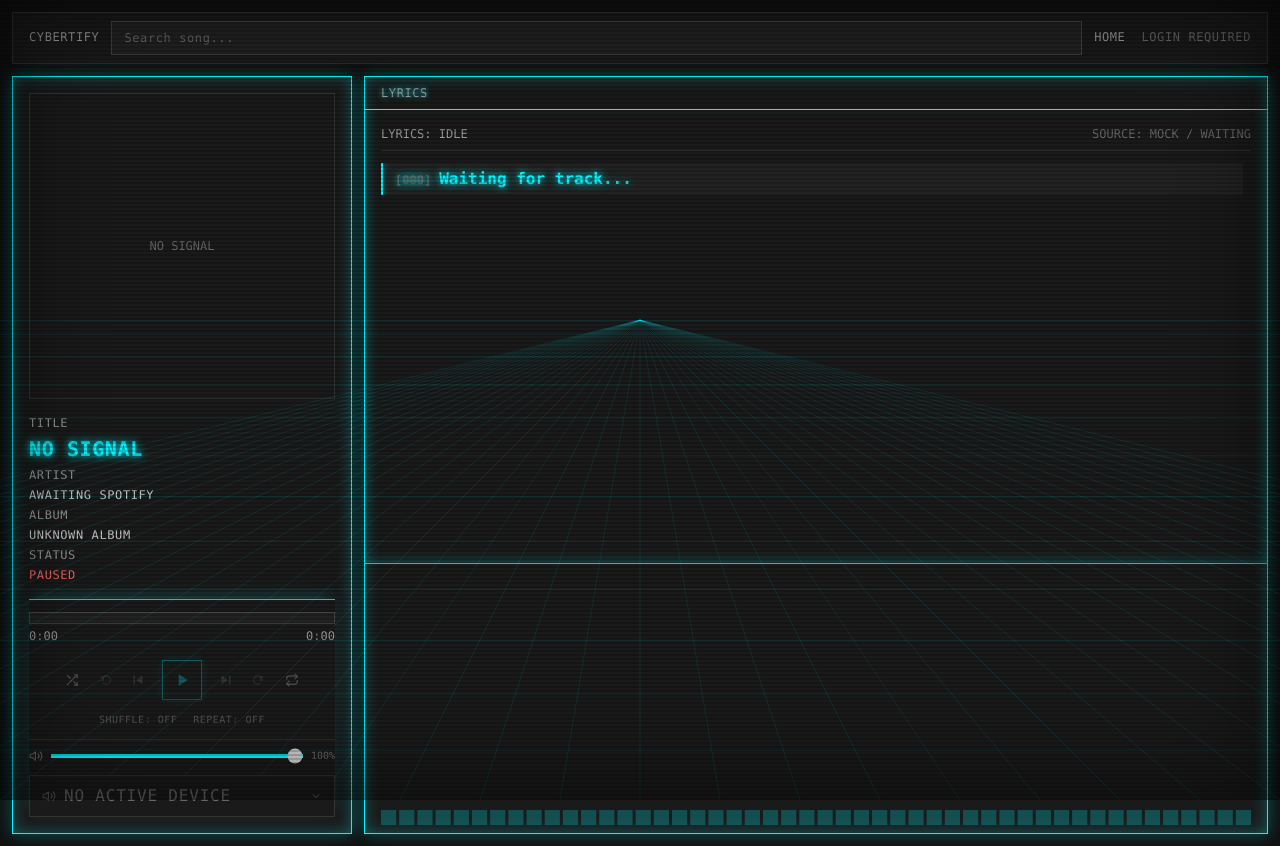
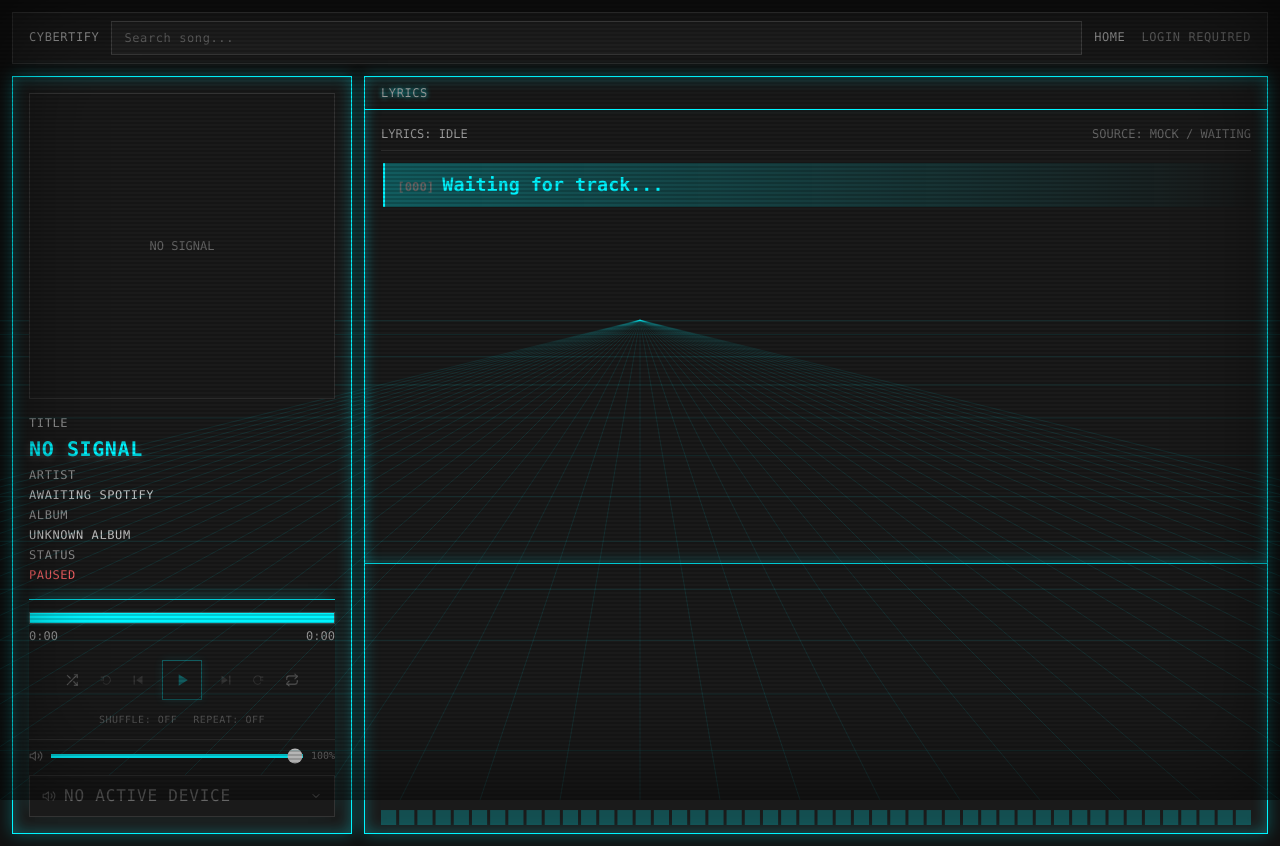
Before and after one commit to NILBERMAYTA/Cybertify, a React (Vite) app: page /player in a window 1280 px wide. Built offline with nearby package versions, Linux system fonts and the light colour scheme.

Commit message:
Ta mejor la letra

```diff
--- a/src/components/layout/TerminalLayout.tsx
+++ b/src/components/layout/TerminalLayout.tsx
@@ -20,7 +20,7 @@ import { TerminalShell } from './TerminalShell'
 import { extractColors } from '../../features/theme/extractColors'
 import { initWebPlayer, disconnectWebPlayer } from '../../features/player/webPlaybackSdk'
 
-const POLL_INTERVAL_MS = 5000
+const POLL_INTERVAL_MS = 1000
 
 function formatMs(ms: number) {
   const totalSeconds = Math.floor(ms / 1000)
@@ -161,16 +161,16 @@ function TerminalLayoutComponent() {
             <div className="space-y-1 text-xs text-[#999]">
               <div className="h-3 w-full border border-[#444] bg-[#222]">
                 <div
-                    className="h-full transition-all duration-500 ease-linear"
+                  className="h-full"
                   style={{
                     backgroundColor: 'var(--color-dynamic-primary, #00f5ff)',
                     boxShadow: '0 0 5px var(--color-dynamic-glow, rgba(0, 245, 255, 0.3))',
-                      width: `${progress}%`,
+                    width: `${Math.min(100, Math.max(0, (Math.floor(progressMs / 1000) / Math.floor((durationMs || 1) / 1000)) * 100))}%`,
                   }}
                 />
               </div>
               <div className="flex justify-between">
-                  <span>{formatMs(progressMs)}</span>
+                <span>{formatMs(Math.floor(progressMs / 1000) * 1000)}</span>
                 <span>{formatMs(durationMs)}</span>
               </div>
             </div>
--- a/src/components/lyrics/LyricsPanel.tsx
+++ b/src/components/lyrics/LyricsPanel.tsx
@@ -176,22 +176,35 @@ function LyricsPanelComponent({ albumName, artistName, durationMs, lrcText, prog
       <div className="scrollbar-hide relative max-h-[48vh] space-y-1 overflow-y-auto pr-2 text-[#999]" ref={containerRef}>
         {lines.map((line, index) => {
           const isActive = index === activeIndex
+          const isPrev = index === activeIndex - 1
+          const isNext = index === activeIndex + 1
+
+          let className = 'border-l-2 border-transparent px-3 py-1 text-[#888] transition-all duration-300'
+          let style: React.CSSProperties = {}
+
+          if (isActive) {
+            className = 'border-l-2 px-3 py-2 text-lg font-bold transition-all duration-300'
+            style = {
+              color: 'var(--color-dynamic-primary, #00f5ff)',
+              borderColor: 'var(--color-dynamic-primary, #00f5ff)',
+              background: 'linear-gradient(90deg, var(--color-dynamic-glow, rgba(0,245,255,0.15)) 0%, transparent 100%)',
+              textShadow: 'none',
+              transform: 'scale(1.02) translateX(2px)',
+              transformOrigin: 'left center'
+            }
+          } else if (isPrev || isNext) {
+            className = 'border-l-2 border-transparent px-3 py-1 transition-all duration-300'
+            style = {
+              color: 'var(--color-dynamic-primary, #00f5ff)',
+              opacity: 0.85,
+              textShadow: 'none'
+            }
+          }
 
           return (
             <p
-              className={
-                isActive
-                  ? 'border-l-2 bg-[#222] px-3 py-1 text-base font-bold text-white terminal-glow-text'
-                  : 'border-l-2 border-transparent px-3 py-1 text-[#888]'
-              }
-              style={
-                isActive
-                  ? {
-                      borderColor: 'var(--color-dynamic-primary, #00f5ff)',
-                      boxShadow: 'inset 10px 0 10px -10px var(--color-dynamic-glow, rgba(0,245,255,0.3))'
-                    }
-                  : {}
-              }
+              className={className}
+              style={style}
               key={`${line.timeMs}-${line.text}`}
               ref={isActive ? activeLineRef : null}
             >
--- a/src/components/player/AlbumCover.tsx
+++ b/src/components/player/AlbumCover.tsx
@@ -3,13 +3,22 @@ import { memo } from 'react'
 type AlbumCoverProps = {
   imageUrl?: string
   title?: string
+  isPlaying?: boolean
 }
 
-function AlbumCoverComponent({ imageUrl, title = 'Album cover' }: AlbumCoverProps) {
+function AlbumCoverComponent({ imageUrl, title = 'Album cover', isPlaying = false }: AlbumCoverProps) {
   return (
-    <div className="aspect-square w-full border border-[#333] bg-[#1a1a1a]">
+    <div className="relative aspect-square w-full overflow-hidden border border-[#333] bg-[#1a1a1a]">
       {imageUrl ? (
-        <img className="h-full w-full object-cover" src={imageUrl} alt={title} />
+        <>
+          <img className="h-full w-full object-cover" src={imageUrl} alt={title} />
+          {isPlaying && (
+            <div
+              className="glitch-overlay absolute inset-0 pointer-events-none"
+              style={{ '--bg-image': `url(${imageUrl})` } as React.CSSProperties}
+            />
+          )}
+        </>
       ) : (
         <div className="flex h-full items-center justify-center text-xs uppercase text-[#666]">
           No Signal
--- a/src/components/player/DeviceSelector.tsx
+++ b/src/components/player/DeviceSelector.tsx
@@ -2,6 +2,7 @@ import { memo, useCallback, useEffect, useRef, useState } from 'react'
 import { motion, AnimatePresence } from 'framer-motion'
 import { spotifyConfig } from '../../app/config'
 import { getValidAccessToken } from '../../features/auth/spotifyAuth'
+import { usePlayerStore } from '../../features/player/playerStore'
 import {
   getAvailableDevices,
   transferPlayback,
@@ -121,7 +122,10 @@ function DeviceSelectorComponent({ onTransfer }: DeviceSelectorProps) {
   const [error, setError] = useState('')
   const wrapperRef = useRef<HTMLDivElement | null>(null)
 
-  const activeDevice = devices.find((d) => d.is_active) ?? null
+  const activeStoreDevice = usePlayerStore((state) => state.activeDevice)
+
+  // Prefer the freshly fetched active device from the dropdown, but default to the store's auto-polled active device
+  const activeDevice = devices.find((d) => d.is_active) ?? activeStoreDevice
 
   // Close on click outside
   useEffect(() => {
--- a/src/components/player/PlayerCard.tsx
+++ b/src/components/player/PlayerCard.tsx
@@ -11,10 +11,13 @@ function PlayerCardComponent() {
 
   return (
     <article className="space-y-4">
-      <AlbumCover imageUrl={albumImage} title={trackName || 'Track artwork'} />
+      <AlbumCover imageUrl={albumImage} title={trackName || 'Track artwork'} isPlaying={isPlaying} />
       <div className="space-y-1 text-xs uppercase tracking-wider">
         <p className="text-[#999]">Title</p>
-        <h2 className="terminal-glow-text break-words text-xl font-bold text-white">
+        <h2
+          className="terminal-glow-text break-words text-xl font-bold text-white"
+          style={{ textShadow: '0 2px 8px rgba(255,255,255,0.2)' }}
+        >
           {trackName || 'NO SIGNAL'}
         </h2>
         <p className="text-[#999]">Artist</p>
--- a/src/features/player/ProgressTicker.tsx
+++ b/src/features/player/ProgressTicker.tsx
@@ -1,12 +1,18 @@
 import { memo, useEffect } from 'react'
 import { usePlayerStore } from './playerStore'
 
-const TICK_MS = 500
+const TICK_MS = 100
 
 function ProgressTickerComponent() {
   useEffect(() => {
+    let lastTick = Date.now()
+
     const intervalId = window.setInterval(() => {
-      usePlayerStore.getState().tickProgress(TICK_MS)
+      const now = Date.now()
+      const deltaMs = now - lastTick
+      lastTick = now
+
+      usePlayerStore.getState().tickProgress(deltaMs)
     }, TICK_MS)
 
     return () => window.clearInterval(intervalId)
--- a/src/features/player/playerStore.ts
+++ b/src/features/player/playerStore.ts
@@ -1,6 +1,5 @@
 import { create } from 'zustand'
-import type { SpotifyPlaybackState } from '../spotify/spotifyTypes'
-import type { SpotifyTrack } from '../spotify/spotifyTypes'
+import type { SpotifyPlaybackState, SpotifyTrack, SpotifyDevice } from '../spotify/spotifyTypes'
 
 type PlayerState = {
   currentTrack: SpotifyTrack | null
@@ -14,6 +13,7 @@ type PlayerState = {
   shuffleState: boolean
   repeatState: 'off' | 'context' | 'track'
   volumePercent: number
+  activeDevice: SpotifyDevice | null
   setCurrentTrack: (track: SpotifyTrack | null) => void
   setPlaybackState: (playback: SpotifyPlaybackState | null) => void
   tickProgress: (deltaMs: number) => void
@@ -44,20 +44,45 @@ export const usePlayerStore = create<PlayerState>((set) => ({
   shuffleState: false,
   repeatState: 'off',
   volumePercent: 100,
+  activeDevice: null,
   setCurrentTrack: (track) =>
     set({
       currentTrack: track,
       ...getTrackMetadata(track),
     }),
   setPlaybackState: (playback) =>
-    set({
+    set((state) => {
+      const isSameTrack = state.currentTrack?.id === playback?.item?.id
+      const serverProgress = playback?.progress_ms ?? 0
+
+      // If we are playing the same track and the server progress is very close
+      // to our local progress (e.g. within 3 seconds), we ignore the server's
+      // value to prevent the progress bar and lyrics from jumping back and forth
+      // due to network latency.
+      let nextProgress = serverProgress
+      if (isSameTrack && playback?.is_playing) {
+        // If the server says we are slightly behind our local ticker (due to network latency),
+        // we keep our local ticker to prevent backward jitter.
+        // However, if the server says we are AHEAD (or significantly behind), we snap to server to fix desync.
+        const diff = serverProgress - state.progressMs
+        if (diff < 0 && diff > -1500) {
+          nextProgress = state.progressMs
+        } else {
+          // Add a small 200ms assumed network latency forward compensation
+          nextProgress = serverProgress + 200
+        }
+      }
+
+      return {
         currentTrack: playback?.item ?? null,
         isPlaying: playback?.is_playing ?? false,
-      progressMs: playback?.progress_ms ?? 0,
+        progressMs: nextProgress,
         shuffleState: playback?.shuffle_state ?? false,
         repeatState: playback?.repeat_state ?? 'off',
         volumePercent: playback?.device?.volume_percent ?? 100,
+        activeDevice: playback?.device ?? null,
         ...getTrackMetadata(playback?.item ?? null),
+      }
     }),
   tickProgress: (deltaMs) =>
     set((state) => {
--- a/src/features/spotify/spotifyTypes.ts
+++ b/src/features/spotify/spotifyTypes.ts
@@ -32,12 +32,7 @@ export type SpotifyPlaybackState = {
   item: SpotifyTrack | null
   shuffle_state?: boolean
   repeat_state?: 'off' | 'context' | 'track'
-  device?: {
-    id: string | null
-    is_active: boolean
-    name: string
-    volume_percent: number | null
-  }
+  device?: SpotifyDevice
 }
 
 export type SpotifySearchTracksResponse = {
```
Also changed, not shown: src/styles/terminal.css (+139 -17 lines). Lines whose indentation alone changed are shown as unchanged.
